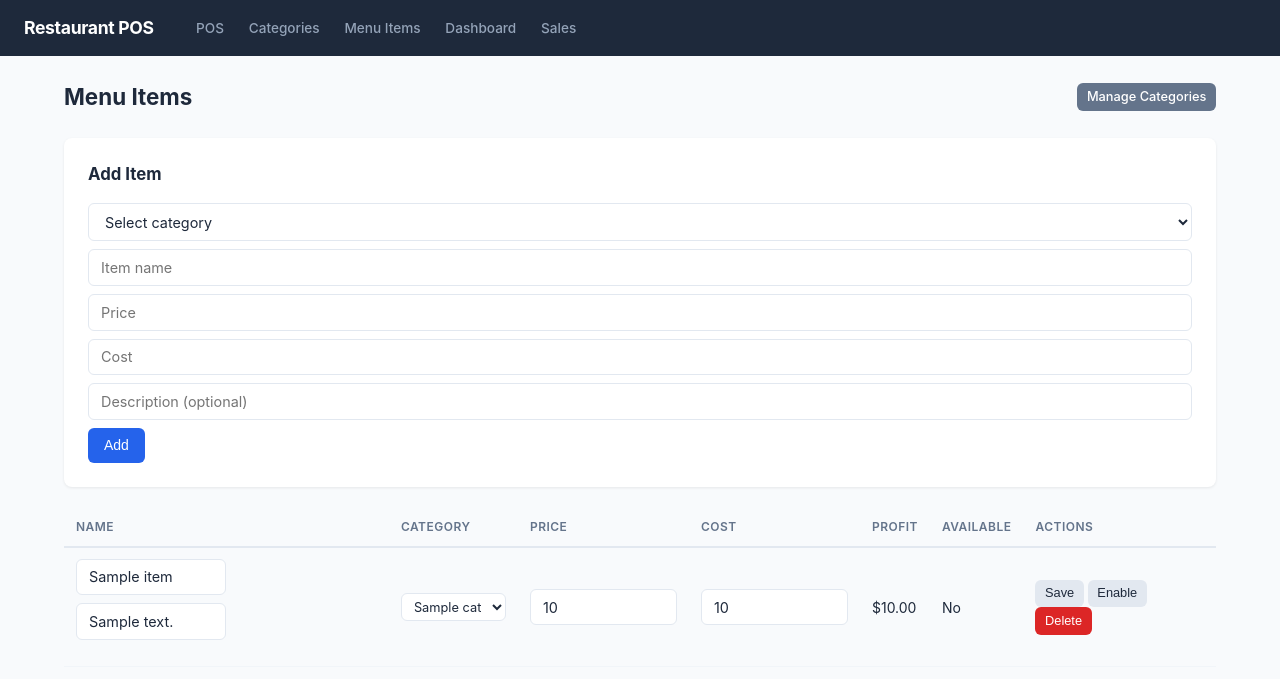
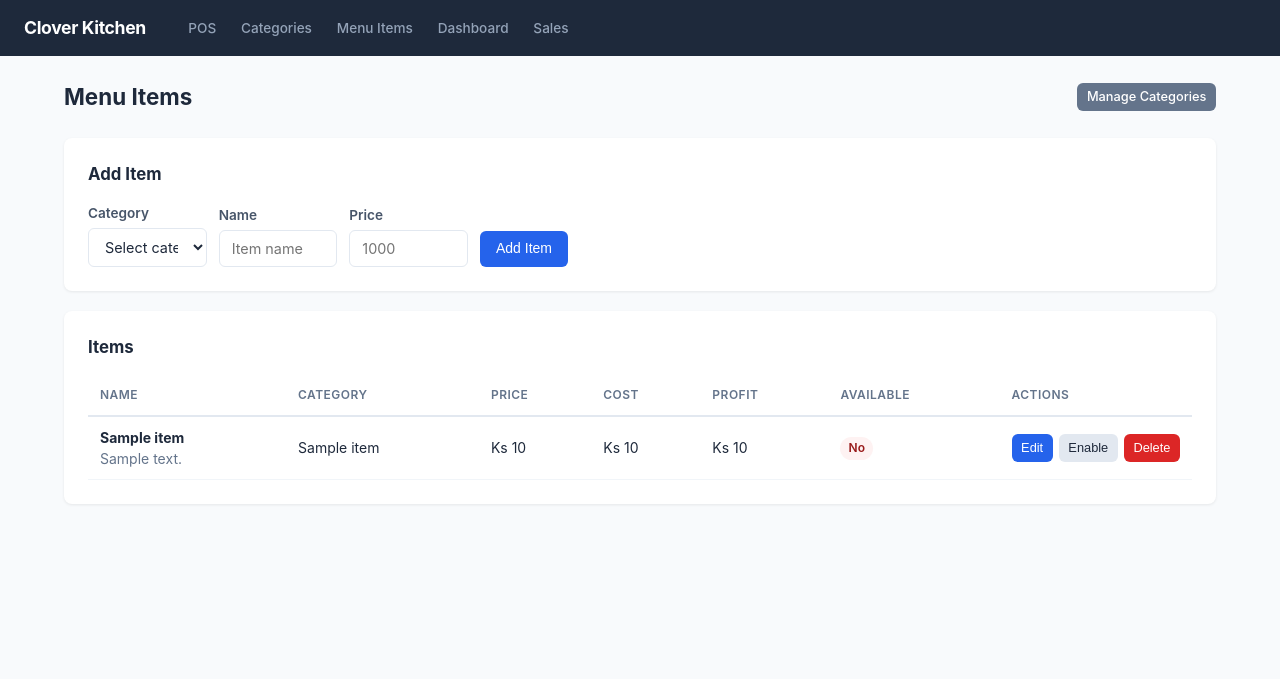
Before and after one commit to psmoile2025-spec/Rs, a Flask app: template app/templates/menu/items.html in a window 1280 px wide. Shown: the top 679 px of the page. Run offline with Flask 3, Linux system fonts and the light colour scheme; the template is opened without the code that fills it: most values are stand-ins (such as "Sample title", 1, 10 or a date in 2020).

Commit message:
currency

```diff
--- a/app/static/css/app.css
+++ b/app/static/css/app.css
@@ -439,6 +439,18 @@ input[type="number"], input[type="date"], select, textarea {
   border-top: 1px solid var(--slate-200);
 }
 
+/* ===== Badges ===== */
+.badge {
+  display: inline-block;
+  padding: 0.15rem 0.5rem;
+  border-radius: 999px;
+  font-size: 0.75rem;
+  font-weight: 600;
+  letter-spacing: 0.02em;
+}
+.badge-success { background: #dcfce7; color: #166534; }
+.badge-danger { background: #fef2f2; color: #991b1b; }
+
 /* ===== Login ===== */
 .login-body {
   display: flex;
--- a/app/static/js/pos.js
+++ b/app/static/js/pos.js
@@ -1,3 +1,8 @@
+function formatKyat(value) {
+  if (value == null) return "---";
+  return "Ks " + Math.round(Number(value)).toLocaleString("en-US");
+}
+
 var currentOrderId = null;
 var currentOrderStatus = null;
 
@@ -164,7 +169,7 @@ function refreshActiveOrders() {
         .map(function (o) {
           return '<li class="active-order-item">' +
             '<a href="#" class="order-link" data-order-id="' + o.id + '">' +
-            o.order_number + " - $" + o.total.toFixed(2) + "</a>" +
+            o.order_number + " - " + formatKyat(o.total) + "</a>" +
             '<button class="cancel-order-btn btn btn-sm btn-danger" data-order-id="' + o.id + '" title="Cancel order">&times;</button>' +
             "</li>";
         })
@@ -212,7 +217,7 @@ function updateCartToggleInfo(order) {
     countEl.textContent = "0 items";
     return;
   }
-  infoEl.textContent = "$" + order.total.toFixed(2);
+  infoEl.textContent = formatKyat(order.total);
   var n = order.items.length;
   countEl.textContent = n + " item" + (n !== 1 ? "s" : "");
 }
@@ -230,9 +235,9 @@ function renderOrder(order) {
   if (order.status !== "open") {
     cartItems.innerHTML = "<p style='color:#64748b;text-align:center;padding:1rem;'>This order is <strong>" + order.status + "</strong>. No further changes allowed.</p>";
     cartTotals.innerHTML =
-      "<p><span>Subtotal</span><span>$" + order.subtotal.toFixed(2) + "</span></p>" +
-      "<p><span>Tax</span><span>$" + order.tax.toFixed(2) + "</span></p>" +
-      '<p class="total"><span>Total</span><span>$' + order.total.toFixed(2) + "</span></p>";
+      "<p><span>Subtotal</span><span>" + formatKyat(order.subtotal) + "</span></p>" +
+      "<p><span>Tax</span><span>" + formatKyat(order.tax) + "</span></p>" +
+      '<p class="total"><span>Total</span><span>' + formatKyat(order.total) + "</span></p>";
     updateCartToggleInfo(order);
     return;
   }
@@ -242,16 +247,16 @@ function renderOrder(order) {
       return '<div class="cart-item">' +
         '<span class="cart-item-name">' + item.name + "</span>" +
         '<span class="cart-item-qty">' + item.quantity + "</span>" +
-        '<span class="cart-item-price">$' + item.line_total.toFixed(2) + "</span>" +
+        '<span class="cart-item-price">' + formatKyat(item.line_total) + "</span>" +
         '<button class="cart-item-remove" data-item-id="' + item.id + '">&times;</button>' +
         "</div>";
     })
     .join("");
 
   cartTotals.innerHTML =
-    "<p><span>Subtotal</span><span>$" + order.subtotal.toFixed(2) + "</span></p>" +
-    "<p><span>Tax</span><span>$" + order.tax.toFixed(2) + "</span></p>" +
-    '<p class="total"><span>Total</span><span>$' + order.total.toFixed(2) + "</span></p>";
+    "<p><span>Subtotal</span><span>" + formatKyat(order.subtotal) + "</span></p>" +
+    "<p><span>Tax</span><span>" + formatKyat(order.tax) + "</span></p>" +
+    '<p class="total"><span>Total</span><span>' + formatKyat(order.total) + "</span></p>";
 
   updateCartToggleInfo(order);
 }
--- a/app/templates/base.html
+++ b/app/templates/base.html
@@ -3,12 +3,12 @@
 <head>
     <meta charset="UTF-8">
     <meta name="viewport" content="width=device-width, initial-scale=1.0">
-    <title>Restaurant POS - {% block title %}Dashboard{% endblock %}</title>
+    <title>Clover Kitchen - {% block title %}Dashboard{% endblock %}</title>
     <link rel="stylesheet" href="{{ url_for('static', filename='css/app.css') }}">
 </head>
 <body>
     <header class="navbar">
-        <div class="navbar-brand">Restaurant POS</div>
+        <div class="navbar-brand">Clover Kitchen</div>
         <button class="nav-toggle" id="navToggle" aria-label="Toggle menu">
             <span class="nav-toggle-bar"></span>
             <span class="nav-toggle-bar"></span>
--- a/app/templates/menu/items.html
+++ b/app/templates/menu/items.html
@@ -8,21 +8,32 @@
 
 <div class="card" style="margin-bottom:1.25rem;">
   <div class="card-header"><h2>Add Item</h2></div>
-  <form method="POST" action="{{ url_for('menu.create_item') }}" class="inline-form" style="margin:0;">
-    <select name="category_id" required>
+  <form method="POST" action="{{ url_for('menu.create_item') }}" class="form">
+    <div class="add-user-grid">
+      <div class="form-group" style="margin-bottom:0;">
+        <label for="add_category">Category</label>
+        <select id="add_category" name="category_id" required class="form-control">
           <option value="">Select category</option>
           {% for cat in categories %}
           <option value="{{ cat.id }}">{{ cat.name }}</option>
           {% endfor %}
         </select>
-    <input type="text" name="name" placeholder="Item name" required>
-    <input type="number" name="price" placeholder="Price" step="0.01" min="0.01" required>
-    <input type="number" name="cost" placeholder="Cost" step="0.01" min="0">
-    <input type="text" name="description" placeholder="Description (optional)">
-    <button type="submit" class="btn btn-primary">Add</button>
+      </div>
+      <div class="form-group" style="margin-bottom:0;">
+        <label for="add_name">Name</label>
+        <input type="text" id="add_name" name="name" required class="form-control" placeholder="Item name">
+      </div>
+      <div class="form-group" style="margin-bottom:0;">
+        <label for="add_price">Price</label>
+        <input type="number" id="add_price" name="price" step="1" min="1" required class="form-control" placeholder="1000">
+      </div>
+      <button type="submit" class="btn btn-primary" style="margin-top:1.45rem;">Add Item</button>
+    </div>
   </form>
 </div>
 
+<div class="card">
+  <div class="card-header"><h2>Items</h2></div>
   <div class="table-responsive">
   <table class="table">
     <thead>
@@ -33,51 +44,147 @@
         <th>Cost</th>
         <th>Profit</th>
         <th>Available</th>
-            <th>Actions</th>
+        <th style="width:140px;">Actions</th>
       </tr>
     </thead>
     <tbody>
       {% for item in items %}
       <tr>
+        <td><strong>{{ item.name }}</strong>{% if item.description %}<br><span class="text-muted">{{ item.description }}</span>{% endif %}</td>
+        <td>{{ item.category_name or "" }}</td>
+        <td>{{ item.price | kyat }}</td>
+        <td>{% if item.cost is not none %}{{ item.cost | kyat }}{% else %}<span class="text-muted">-</span>{% endif %}</td>
+        <td>{% if item.profit is not none %}{{ item.profit | kyat }}{% else %}<span class="text-muted">-</span>{% endif %}</td>
+        <td>{% if item.available %}<span class="badge badge-success">Yes</span>{% else %}<span class="badge badge-danger">No</span>{% endif %}</td>
         <td>
-                <form method="POST" action="{{ url_for('menu.update_item', id=item.id) }}" class="inline-form">
-                    <input type="text" name="name" value="{{ item.name }}" required class="sm-input">
-                    <input type="text" name="description" value="{{ item.description or '' }}" placeholder="Desc" class="sm-input">
-            </td>
-            <td>
-                <select name="category_id" class="sm-input">
-                    {% for cat in categories %}
-                    <option value="{{ cat.id }}" {% if cat.id == item.category_id %}selected{% endif %}>{{ cat.name }}</option>
-                    {% endfor %}
-                </select>
-            </td>
-            <td>
-                <input type="number" name="price" value="{{ item.price }}" step="0.01" min="0.01" class="sm-input">
-            </td>
-            <td>
-                <input type="number" name="cost" value="{{ item.cost if item.cost is not none else '' }}" step="0.01" min="0" class="sm-input">
-            </td>
-            <td>
-                {% if item.profit is not none %}
-                    ${{ "%.2f"|format(item.profit) }}
-                {% else %}
-                    -
-                {% endif %}
-            </td>
-            <td>{{ "Yes" if item.available else "No" }}</td>
-            <td>
-                    <button type="submit" class="btn btn-sm">Save</button>
-                </form>
+          <div class="table-actions">
+            <button class="btn btn-primary btn-sm" onclick="openEditModal('{{ item.id }}', '{{ item.name|e }}', '{{ item.description|e }}', '{{ item.category_id }}', {{ item.price }}, {{ item.cost if item.cost is not none else 'null' }})">Edit</button>
             <form method="POST" action="{{ url_for('menu.toggle_item', id=item.id) }}" style="display:inline">
               <button type="submit" class="btn btn-sm">{{ "Disable" if item.available else "Enable" }}</button>
             </form>
-                <form method="POST" action="{{ url_for('menu.delete_item', id=item.id) }}" style="display:inline" onsubmit="return confirm('Delete this item?')">
-                    <button type="submit" class="btn btn-sm btn-danger">Delete</button>
-                </form>
+            <button class="btn btn-danger btn-sm" onclick="openDeleteModal('{{ item.id }}', '{{ item.name|e }}')">Delete</button>
+          </div>
         </td>
       </tr>
+      {% else %}
+      <tr><td colspan="7" class="table-empty">No menu items found.</td></tr>
       {% endfor %}
     </tbody>
   </table>
   </div>
+</div>
+
+<div id="editModalOverlay" class="modal-overlay" style="display:none;" onclick="closeEditModal()"></div>
+<div id="editModal" class="modal" style="display:none;">
+  <div class="modal-content">
+    <button class="modal-close" onclick="closeEditModal()">&times;</button>
+    <h2>Edit Item</h2>
+    <form id="editForm" onsubmit="submitEdit(event)">
+      <div class="form-group">
+        <label for="edit_name">Name</label>
+        <input type="text" id="edit_name" name="name" required class="form-control">
+      </div>
+      <div class="form-group">
+        <label for="edit_description">Description</label>
+        <input type="text" id="edit_description" name="description" class="form-control" placeholder="(optional)">
+      </div>
+      <div class="form-group">
+        <label for="edit_category">Category</label>
+        <select id="edit_category" name="category_id" required class="form-control">
+          {% for cat in categories %}
+          <option value="{{ cat.id }}">{{ cat.name }}</option>
+          {% endfor %}
+        </select>
+      </div>
+      <div class="form-group">
+        <label for="edit_price">Price</label>
+        <input type="number" id="edit_price" name="price" step="1" min="1" required class="form-control">
+      </div>
+      <div class="form-group">
+        <label for="edit_cost">Cost <span class="text-muted" style="font-weight:400;">(optional)</span></label>
+        <input type="number" id="edit_cost" name="cost" step="1" min="0" class="form-control" placeholder="0">
+      </div>
+      <input type="hidden" id="edit_item_id">
+      <div class="modal-footer">
+        <button type="button" class="btn btn-secondary" onclick="closeEditModal()">Cancel</button>
+        <button type="submit" class="btn btn-primary">Save Changes</button>
+      </div>
+    </form>
+  </div>
+</div>
+
+<div id="deleteModalOverlay" class="modal-overlay" style="display:none;" onclick="closeDeleteModal()"></div>
+<div id="deleteModal" class="modal" style="display:none;">
+  <div class="modal-content">
+    <button class="modal-close" onclick="closeDeleteModal()">&times;</button>
+    <h2>Delete Item</h2>
+    <p>Are you sure you want to delete <strong id="deleteItemName"></strong>?</p>
+    <p class="text-muted">This action cannot be undone.</p>
+    <input type="hidden" id="delete_item_id">
+    <div class="modal-footer">
+      <button type="button" class="btn btn-secondary" onclick="closeDeleteModal()">Cancel</button>
+      <button type="button" class="btn btn-danger" onclick="submitDelete()">Delete</button>
+    </div>
+  </div>
+</div>
+
+<script>
+var editModal = document.getElementById("editModal");
+var editOverlay = document.getElementById("editModalOverlay");
+var deleteModal = document.getElementById("deleteModal");
+var deleteOverlay = document.getElementById("deleteModalOverlay");
+
+function openEditModal(id, name, description, categoryId, price, cost) {
+  document.getElementById("edit_item_id").value = id;
+  document.getElementById("edit_name").value = name;
+  document.getElementById("edit_description").value = description;
+  document.getElementById("edit_category").value = categoryId;
+  document.getElementById("edit_price").value = price;
+  document.getElementById("edit_cost").value = cost !== null ? cost : "";
+  editModal.style.display = "flex";
+  editOverlay.style.display = "block";
+}
+
+function closeEditModal() {
+  editModal.style.display = "none";
+  editOverlay.style.display = "none";
+}
+
+function submitEdit(e) {
+  e.preventDefault();
+  var id = document.getElementById("edit_item_id").value;
+  var formData = new FormData(e.target);
+  fetch("/menu/items/" + id + "/edit", { method: "POST", body: formData })
+    .then(function(r) {
+      if (r.redirected) { window.location.href = r.url; return; }
+      return r.json();
+    })
+    .then(function(data) {
+      if (!data || data.success !== false) { closeEditModal(); location.reload(); }
+      else { alert("Error: " + (data.error || "Failed to update item")); }
+    })
+    .catch(function() { location.reload(); });
+}
+
+function openDeleteModal(id, name) {
+  document.getElementById("delete_item_id").value = id;
+  document.getElementById("deleteItemName").textContent = name;
+  deleteModal.style.display = "flex";
+  deleteOverlay.style.display = "block";
+}
+
+function closeDeleteModal() {
+  deleteModal.style.display = "none";
+  deleteOverlay.style.display = "none";
+}
+
+function submitDelete() {
+  var id = document.getElementById("delete_item_id").value;
+  var form = document.createElement("form");
+  form.method = "POST";
+  form.action = "/menu/items/" + id + "/delete";
+  document.body.appendChild(form);
+  form.submit();
+}
+</script>
 {% endblock %}
--- a/app/templates/pos/index.html
+++ b/app/templates/pos/index.html
@@ -13,7 +13,7 @@
             {% for item in items %}
             <button class="item-btn" data-id="{{ item.id }}" data-name="{{ item.name }}" data-price="{{ item.price }}" data-category="{{ item.category_id }}">
                 <span class="item-name">{{ item.name }}</span>
-                <span class="item-price">${{ "%.2f"|format(item.price) }}</span>
+                <span class="item-price">{{ item.price | kyat }}</span>
             </button>
             {% endfor %}
         </div>
@@ -29,7 +29,7 @@
                 {% for order in active_orders %}
                 <li class="active-order-item">
                     <a href="#" class="order-link" data-order-id="{{ order.id }}">
-                        {{ order.order_number }} - ${{ "%.2f"|format(order.total) }}
+                        {{ order.order_number }} - {{ order.total | kyat }}
                     </a>
                     <button class="cancel-order-btn btn btn-sm btn-danger" data-order-id="{{ order.id }}" title="Cancel order">&times;</button>
                 </li>
@@ -57,7 +57,7 @@
     <div class="modal-content">
         <h2>Payment</h2>
         <p>Order: <span id="pay-order-number"></span></p>
-        <p>Total: $<span id="pay-total"></span></p>
+        <p>Total: <span id="pay-total"></span></p>
         <form id="pay-form">
             <input type="hidden" id="pay-order-id">
             <div class="form-group">
--- a/app/templates/pos/order_list.html
+++ b/app/templates/pos/order_list.html
@@ -16,7 +16,7 @@
         {% for order in orders %}
         <tr>
             <td>{{ order.order_number }}</td>
-            <td>${{ "%.2f"|format(order.total) }}</td>
+            <td>{{ order.total | kyat }}</td>
             <td>{{ order.created_at }}</td>
             <td><a href="{{ url_for('pos.view_order', order_id=order.id) }}" class="btn btn-sm">View</a></td>
         </tr>
```
Also changed, not shown: app/__init__.py (+13 -0 lines), app/templates/dashboard.html (+5 -5 lines), app/templates/pos/order_detail.html (+5 -5 lines), app/templates/reports/sales.html (+8 -8 lines). Lines whose indentation alone changed are shown as unchanged.
